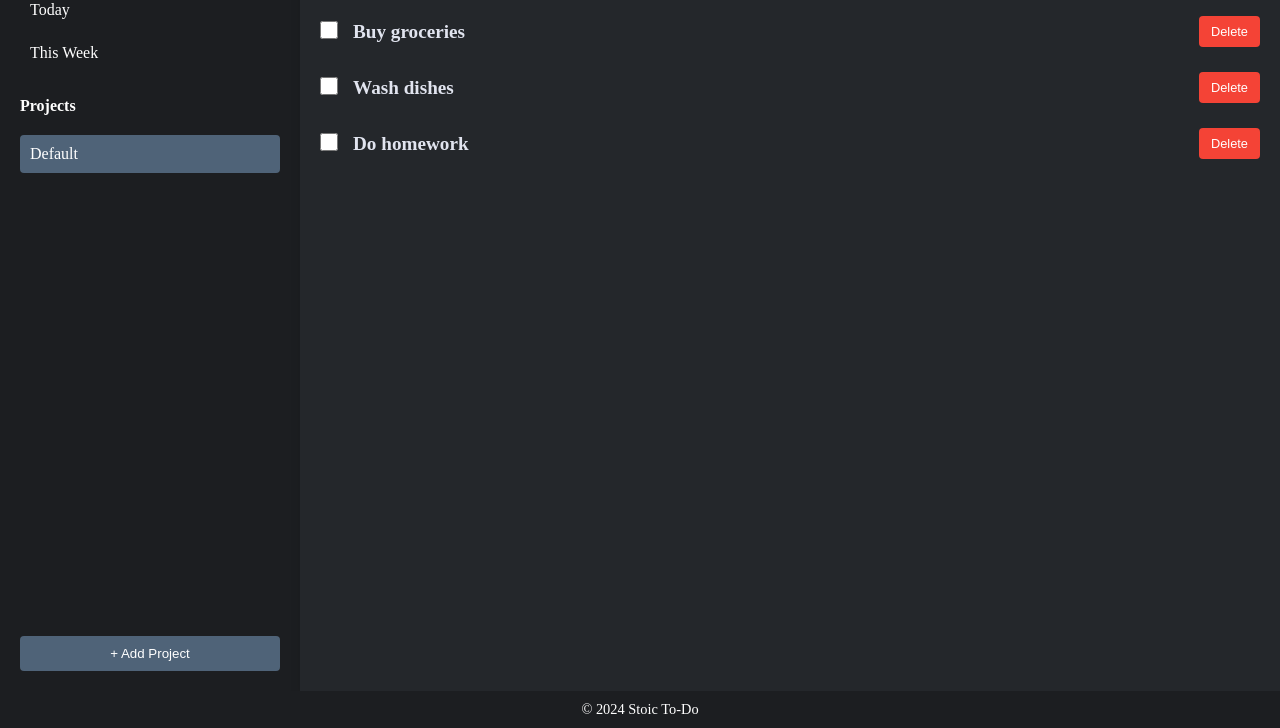
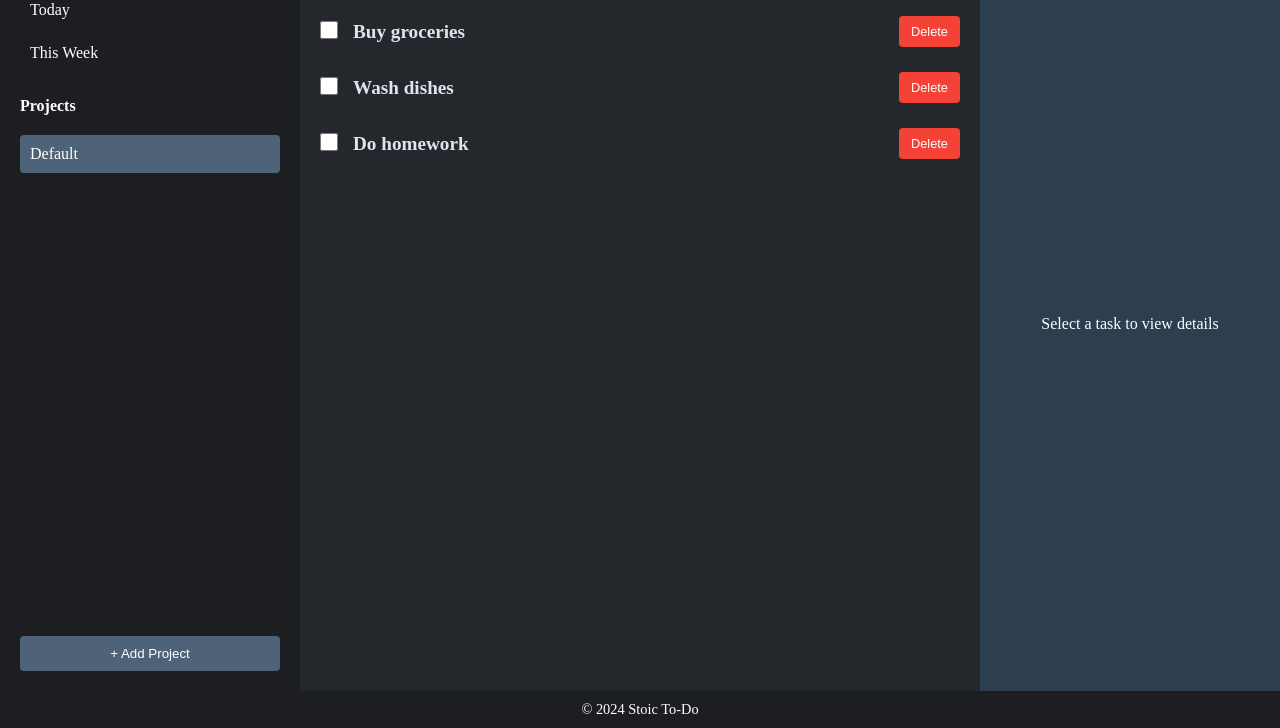
Before and after one commit to tagirkamaev/todo-list, a website built with webpack: page src/template.html in a window 1280 px wide. Shown: the part 72-800 px from the top of the page. Built offline with nearby package versions, Linux system fonts and the light colour scheme.

Commit message:
Updated HTML and CSS
Created side bar for task details

```diff
--- a/src/style.css
+++ b/src/style.css
@@ -82,6 +82,25 @@ body {
     padding: 20px;
     background-color: #24272b;
     box-shadow: 0 4px 10px rgba(0, 0, 0, 0.1);
+  }
+
+  #task-details {
+    width: 300px;
+    background-color: #2c3e50;
+    color: white;
+    padding: 20px;
+    display: flex;
+    flex-direction: column;
+    gap: 10px;
+  }
+
+  #details-content {
+    flex-grow: 1;
+    display: flex;
+    flex-direction: column;
+    justify-content: center;
+    align-items: center;
+    text-align: center;
   }
 
   /* Header */
--- a/src/template.html
+++ b/src/template.html
@@ -31,6 +31,12 @@
           <!-- <p class="no-tasks">No tasks available. Add a task to get started!</p> -->
         </section>
       </main>
+      <aside id="task-details">
+        <h4>Task details</h4>
+        <div id="details-content">
+          <p>Select a task to view details</p>
+        </div>
+      </aside>
     </div>
     <dialog id="add-task-dialog">
       <form method="dialog">
```
